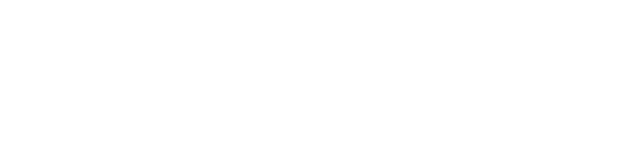
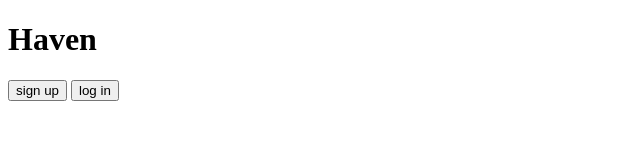
Before and after one commit to testsolutionx/project-1, a website: page index.html in a window 1280 px wide. Shown: the whole page, without its empty margins (0-640 px from the left). Drawn offline with Linux system fonts and the light colour scheme.

Commit message:
log in sign up first-1 index.html

```diff
--- a/index.html
+++ b/index.html
@@ -3,9 +3,11 @@
 <head>
     <meta charset="UTF-8">
     <meta name="viewport" content="width=device-width, initial-scale=1.0">
-    <title>Document</title>
+    <title>Haven</title>
 </head>
 <body>
-
+    <h1>Haven</h1>
+    <button type="signup" name="sign_up" id="sgin up">sign up</button>
+    <button type="submit" name="login" id="login">log in</button>
 </body>
 </html>
```
